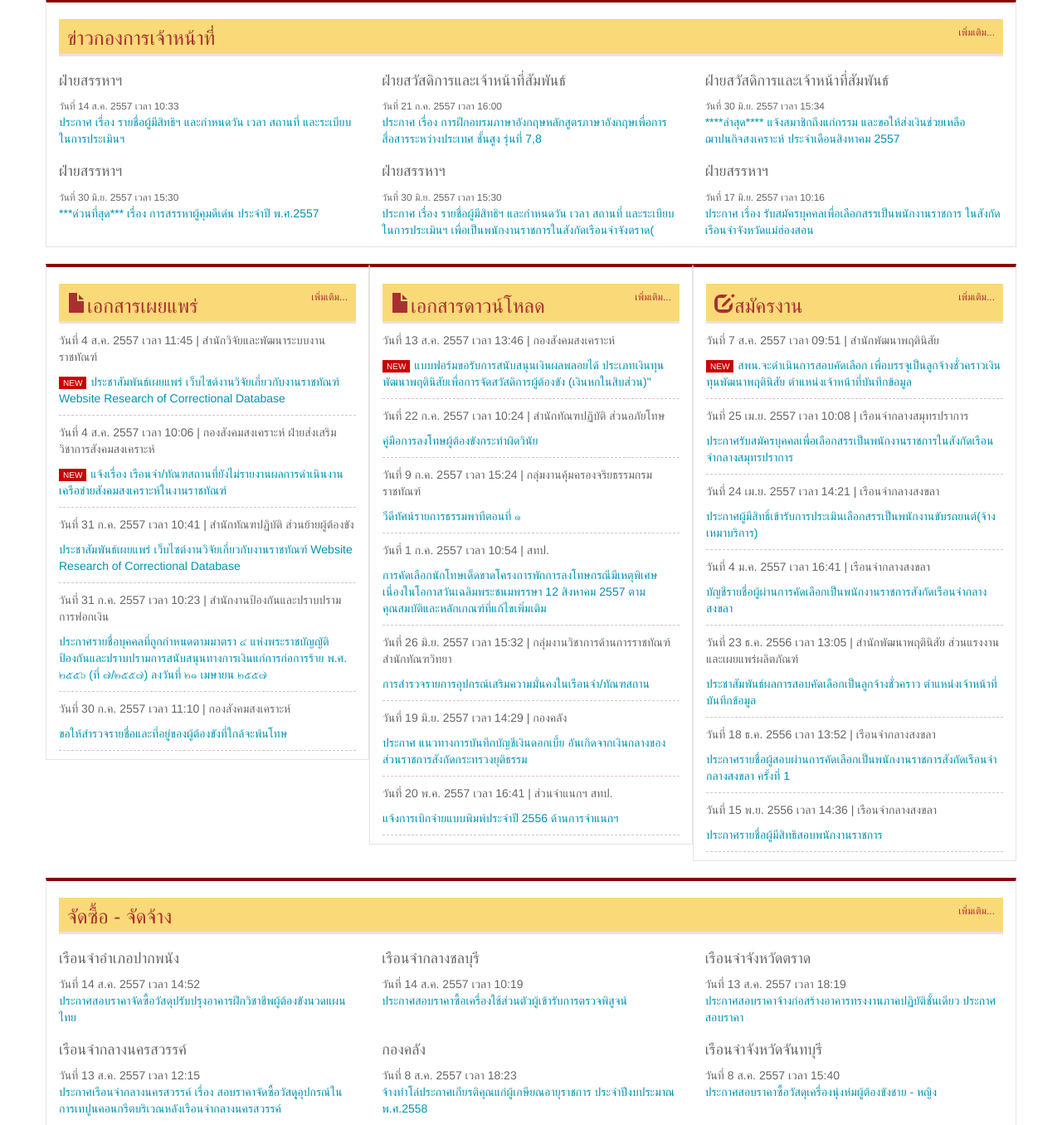
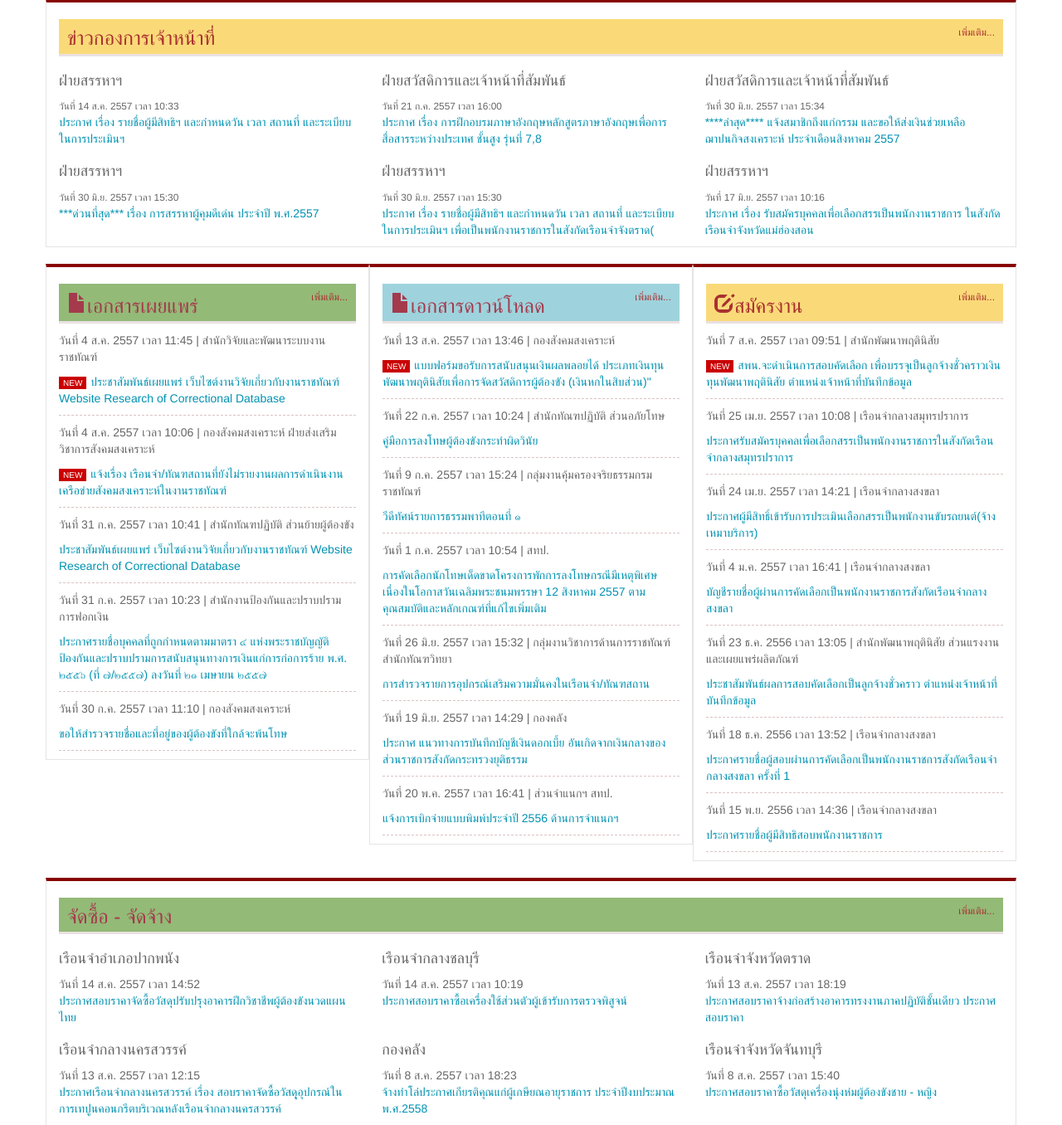
Before and after one commit to LuciferUltraM/correct.go.th, a PHP site: page / in a window 1280 px wide. Shown: the part 2357-3713 px from the top of the page at 83% size. Run offline with PHP 8.4, Linux system fonts and the light colour scheme; some libraries are stand-ins or nearby versions.

Commit message:
edit color

```diff
--- a/css/custom.css
+++ b/css/custom.css
@@ -44,12 +44,12 @@
 
 }
 
-#report-news-title {
+#report-news-title, #publish-documents-title, #buy-news-title {
 	color: #A43A4C;
 	background-color: #93BA77;
 }
 
-#plan-news-title {
+#plan-news-title, #download-documents-title, #technology-news-title {
 	color: #A43A4C;
 	background-color: #9ED3DD;
 }
--- a/index.php
+++ b/index.php
@@ -325,7 +325,7 @@
 <div class="container">
  <div class="row">
   <div class="doc-annouce sidebar-inner col-xs-12 col-md-4"  id="publish-documents">
-    <h3><span class="glyphicon glyphicon-file">เอกสารเผยแพร่</span><a class="link-more pull-right" href="#">เพิ่มเติม...</a></h3>
+    <h3 id="publish-documents-title"><span class="glyphicon glyphicon-file">เอกสารเผยแพร่</span><a class="link-more pull-right" href="#">เพิ่มเติม...</a></h3>
     <div class="underline-dashed-brown">
       <p>วันที่ 4 ส.ค. 2557 เวลา 11:45 | สำนักวิจัยและพัฒนาระบบงานราชทัณฑ์</p>
       <p><span class="newbullet">NEW</span><a href="#" >ประชาสัมพันธ์เผยแพร่ เว็บไซต์งานวิจัยเกี่ยวกับงานราชทัณฑ์ Website Research of Correctional Database</a></p>
@@ -348,7 +348,7 @@
     </div>
   </div>
   <div class="doc-downloads sidebar-inner col-xs-12 col-md-4" id="download-documents">
-    <h3><span class="glyphicon glyphicon-file">เอกสารดาวน์โหลด</span><a class="link-more pull-right" href="#">เพิ่มเติม...</a></h3>
+    <h3 id="download-documents-title"><span class="glyphicon glyphicon-file">เอกสารดาวน์โหลด</span><a class="link-more pull-right" href="#">เพิ่มเติม...</a></h3>
     <div class="underline-dashed-brown ">
      <p>วันที่ 13 ส.ค. 2557 เวลา 13:46 | กองสังคมสงเคราะห์</p>
      <p><span class="newbullet">NEW</span><a href="#" >แบบฟอร์มขอรับการสนับสนุนเงินผลพลอยได้ ประเภทเงินทุนพัฒนาพฤตินิสัยเพื่อการจัดสวัสดิการผู้ต้องขัง (เงินหกในสิบส่วน)"</a></p>
@@ -419,7 +419,7 @@
 <div class="container" id="buy-news" >
 	<div class="row">
 		<div class="sidebar-inner col-xs-12 col-md-12">
-			<h3>จัดซื้อ - จัดจ้าง<a class="link-more pull-right" href="#">เพิ่มเติม...</a></h3>
+			<h3 id="buy-news-title">จัดซื้อ - จัดจ้าง<a class="link-more pull-right" href="#">เพิ่มเติม...</a></h3>
       <div class="row">
        <div class="col-6 col-sm-6 col-lg-4">
         <h4>เรือนจำอำเภอปากพนัง</h4>
```
